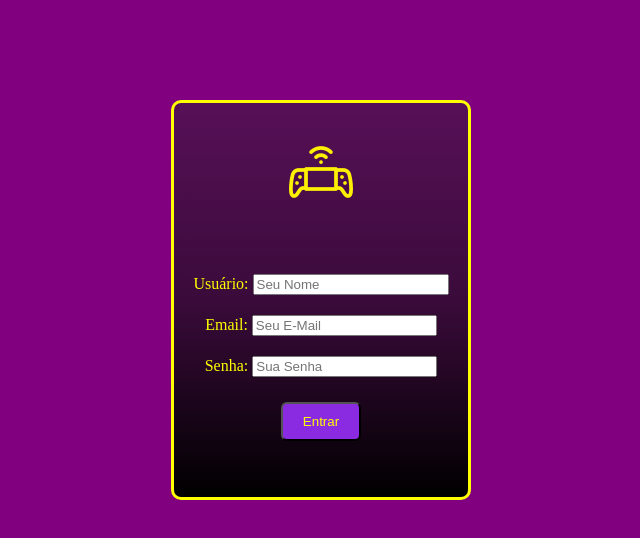
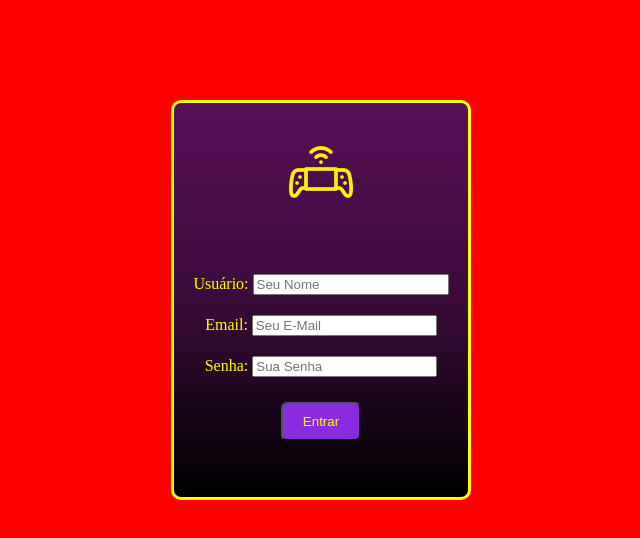
Before and after one commit to matheus-sousa1/projeto-login-game, a plain HTML site: page index.html in a window 1280 px wide. Shown: the whole page, without its empty margins (319-959 px from the left). Drawn offline with Linux system fonts and the light colour scheme.

Commit message:
Update style.css

```diff
--- a/style.css
+++ b/style.css
@@ -6,7 +6,7 @@
 }
 
 body {
-  background-color: purple;
+  background-color: red;
 }
 
 .container {
```
